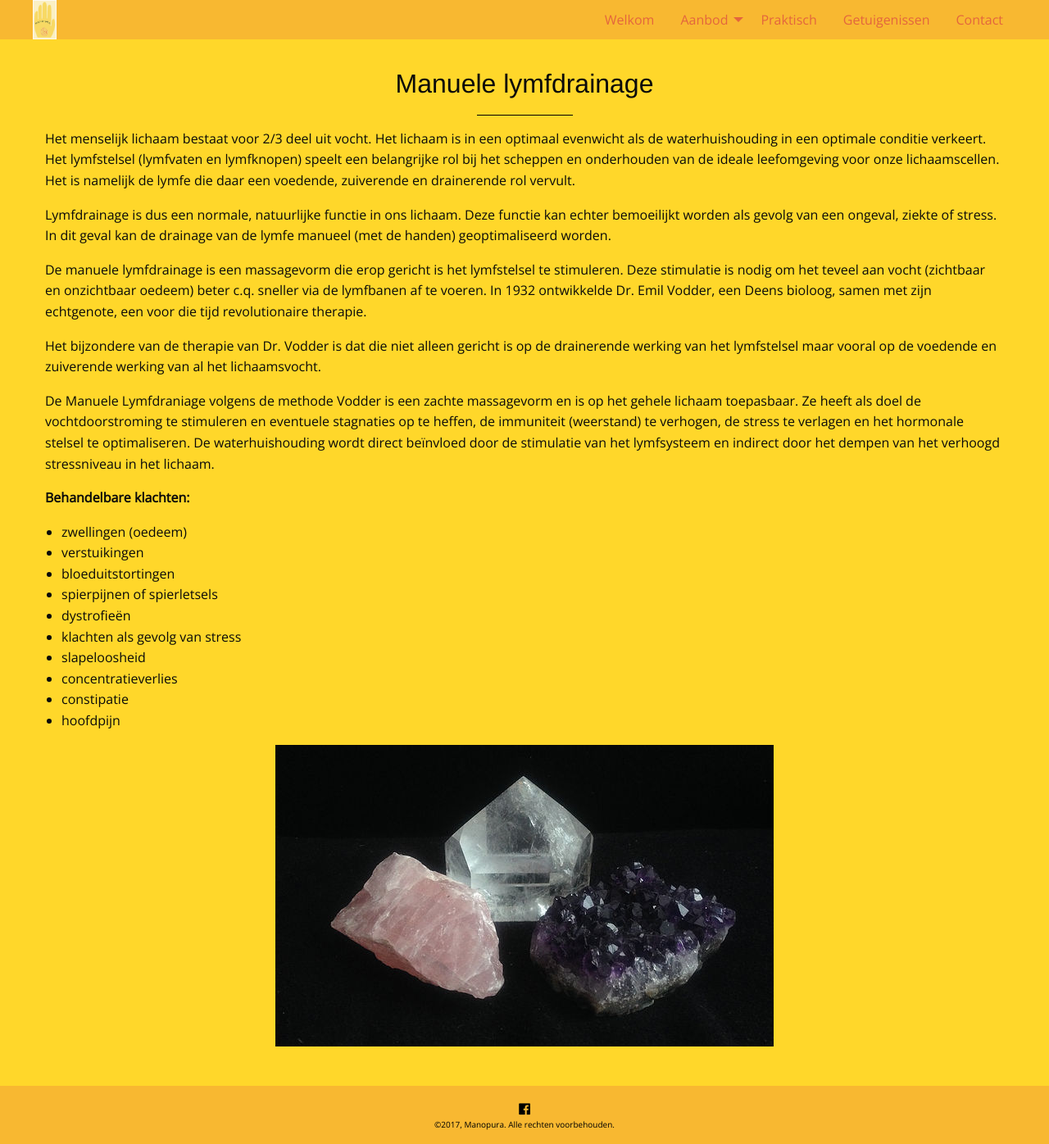
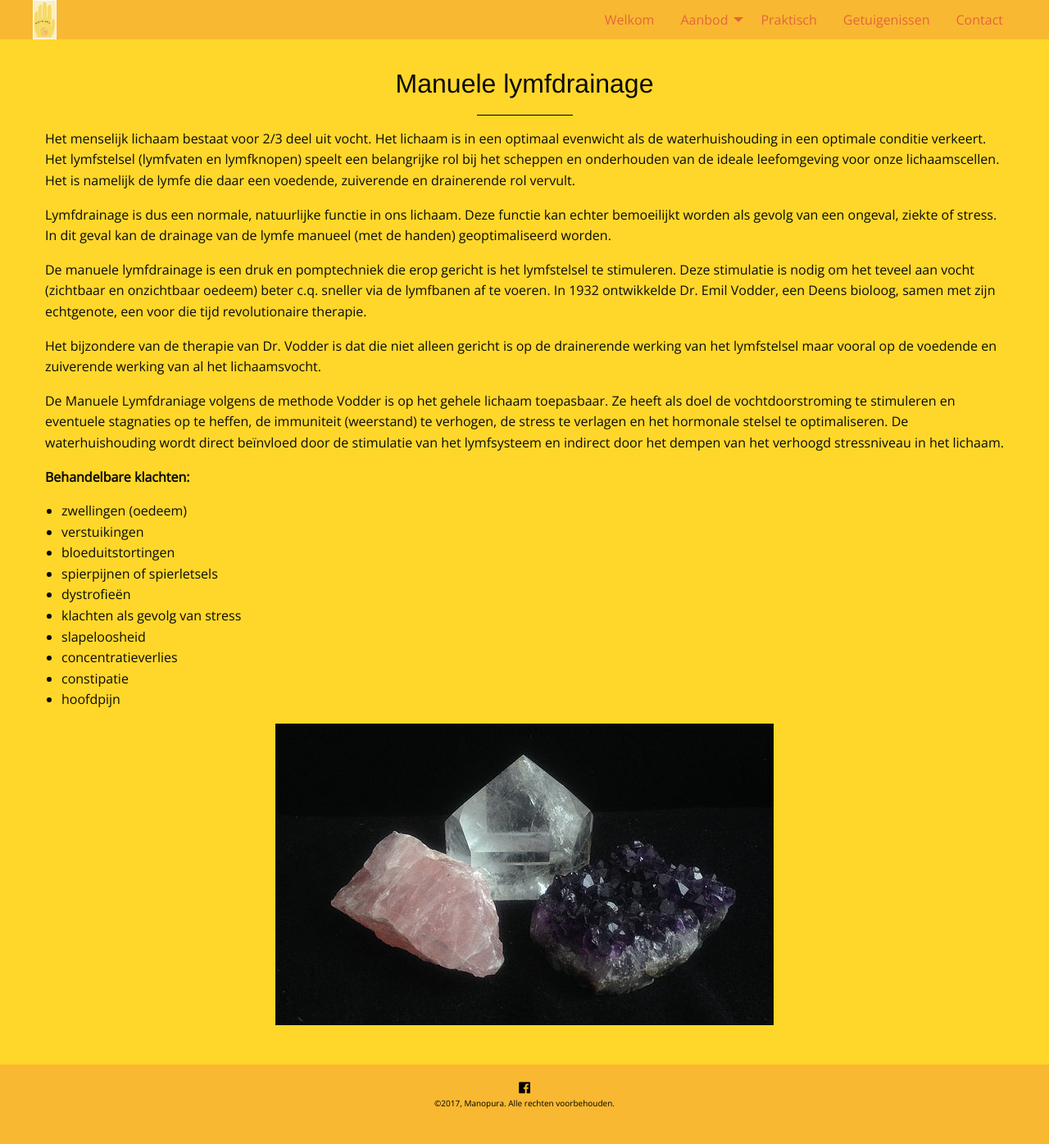
Before and after one commit to manopura/manopura.github.io, a Jekyll site: the page built from lymfedrainage.md, in a window 1280 px wide. Shown: the whole page at 82% size. Built offline with Jekyll 4.4.1, drawn with Linux system fonts in a browser that asks for light colours; nearby versions of some CDN libraries; after the commit the page ends 1370 px from its top, so only the background shows below that.

Commit message:
Update lymfedrainage.md

```diff
--- a/lymfedrainage.md
+++ b/lymfedrainage.md
@@ -12,11 +12,11 @@ Het menselijk lichaam bestaat voor 2/3 deel uit vocht. Het lichaam is in een opt
 Lymfdrainage is dus een normale, natuurlijke functie in ons lichaam. Deze functie kan echter bemoeilijkt worden als gevolg van een ongeval, ziekte of stress. In dit geval kan de drainage van de lymfe manueel (met de handen) geoptimaliseerd worden.
 
 
-De manuele lymfdrainage is een massagevorm die erop gericht is het lymfstelsel te stimuleren. Deze stimulatie is nodig om het teveel aan vocht (zichtbaar en onzichtbaar oedeem) beter c.q. sneller via de lymfbanen af te voeren. In 1932 ontwikkelde Dr. Emil Vodder, een Deens bioloog, samen met zijn echtgenote, een voor die tijd revolutionaire therapie.
+De manuele lymfdrainage is een druk en pomptechniek die erop gericht is het lymfstelsel te stimuleren. Deze stimulatie is nodig om het teveel aan vocht (zichtbaar en onzichtbaar oedeem) beter c.q. sneller via de lymfbanen af te voeren. In 1932 ontwikkelde Dr. Emil Vodder, een Deens bioloog, samen met zijn echtgenote, een voor die tijd revolutionaire therapie.
 
 Het bijzondere van de therapie van Dr. Vodder is dat die niet alleen gericht is op de drainerende werking van het lymfstelsel maar vooral op de voedende en zuiverende werking van al het lichaamsvocht.
 
-De Manuele Lymfdraniage volgens de methode Vodder is een zachte massagevorm en is op het gehele lichaam toepasbaar. Ze heeft als doel de vochtdoorstroming te stimuleren en eventuele stagnaties op te heffen, de immuniteit (weerstand) te verhogen, de stress te verlagen en het hormonale stelsel te optimaliseren. De waterhuishouding wordt direct beïnvloed door de stimulatie van het lymfsysteem en indirect door het dempen van het verhoogd stressniveau in het lichaam.
+De Manuele Lymfdraniage volgens de methode Vodder is op het gehele lichaam toepasbaar. Ze heeft als doel de vochtdoorstroming te stimuleren en eventuele stagnaties op te heffen, de immuniteit (weerstand) te verhogen, de stress te verlagen en het hormonale stelsel te optimaliseren. De waterhuishouding wordt direct beïnvloed door de stimulatie van het lymfsysteem en indirect door het dempen van het verhoogd stressniveau in het lichaam.
 
 **Behandelbare klachten:**
 
```
